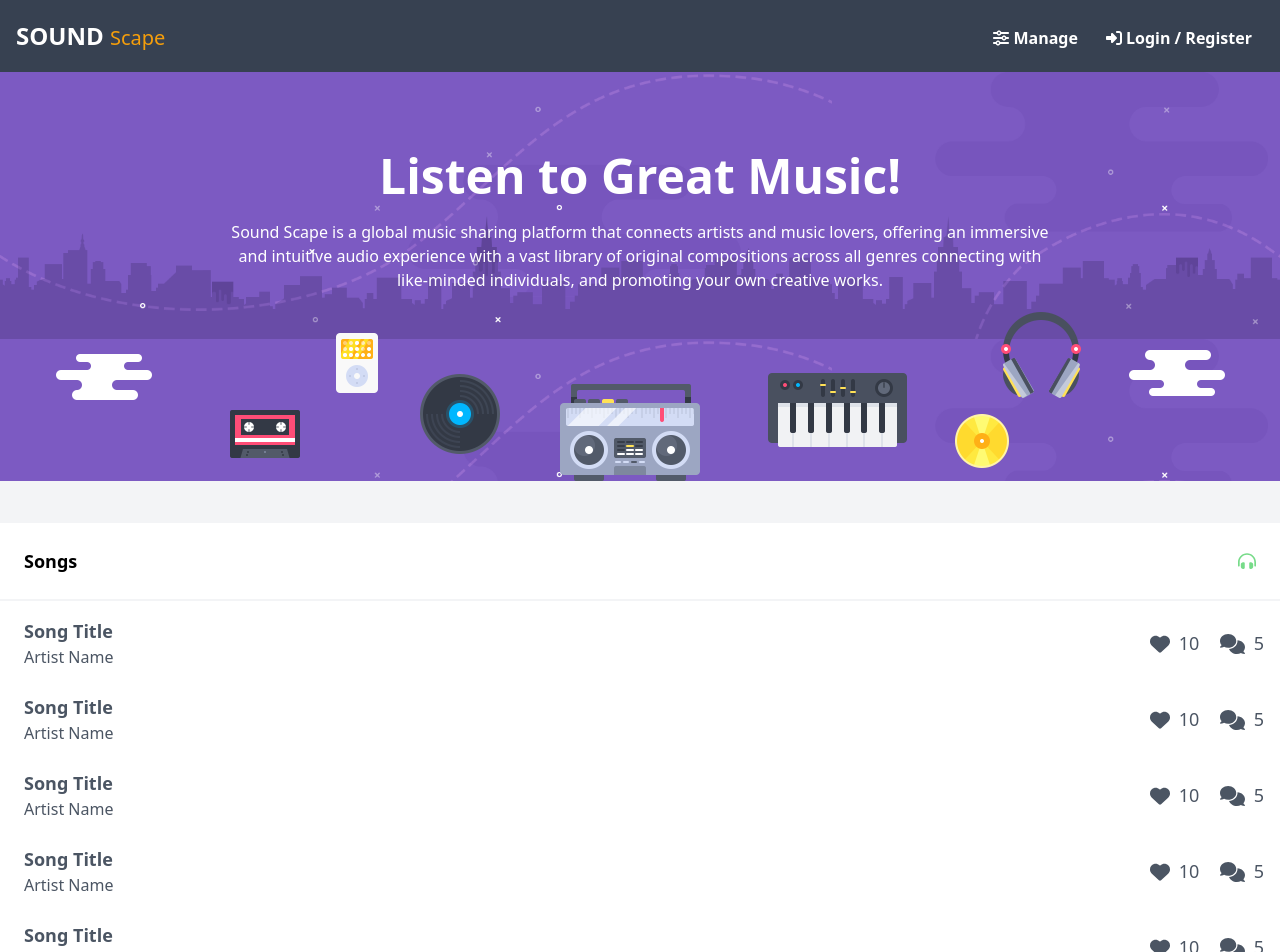
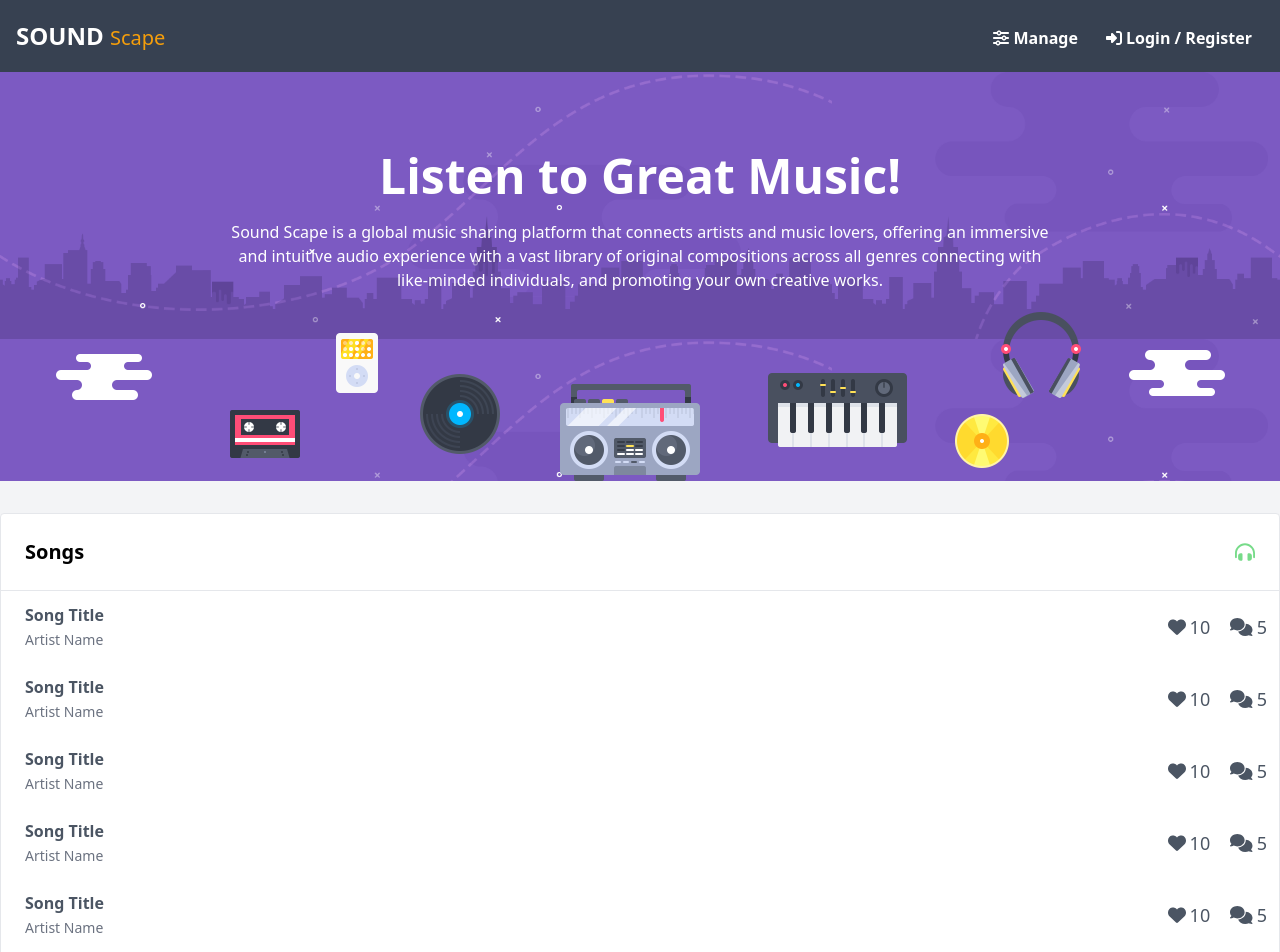
Before and after one commit to ncondes/Sound-Scape, a React (Vite) app: page / in a window 1280 px wide. Shown: the top 952 px of the page. Built offline with nearby package versions, Linux system fonts and the light colour scheme.

Commit message:
minor modifications in tailwind classes

```diff
--- a/src/components/songs/SongItem.jsx
+++ b/src/components/songs/SongItem.jsx
@@ -1,18 +1,26 @@
-import { faComments, faHeart } from "@fortawesome/free-solid-svg-icons"
-import { FontAwesomeIcon } from "@fortawesome/react-fontawesome"
+import { faComments, faHeart } from '@fortawesome/free-solid-svg-icons'
+import { FontAwesomeIcon } from '@fortawesome/react-fontawesome'
 
 export const SongItem = () => {
    return (
-     <li className="text-gray-600 container mx-auto flex justify-between items-center pt-4 pb-2 pl-6 pr-4 hover:bg-gray-100 cursor-pointer">
+      <li className="text-gray-600 container mx-auto flex justify-between items-center p-3 pl-6 transition duration-300 hover:bg-gray-50">
+         {/* song info */}
          <div>
-           <h1 className="font-bold text-lg"> Song Title </h1>
-           <h4> Artist Name </h4>
+            <a href="#" className="font-bold block text-gray-600 cursor-pointer">
+               Song Title
+            </a>
+            <span className="text-gray-500 text-sm">Artist Name</span>
+         </div>
+         {/* likes and comments */}
+         <div className="flex gap-5 text-gray text-lg">
+            <div>
+               <FontAwesomeIcon icon={faHeart} />
+               <span className="ml-1">10</span>
             </div>
             <div>
-           <FontAwesomeIcon icon={faHeart} size="lg" />
-           <span className="font-medium text-lg ml-1 mr-4"> 10 </span>
-           <FontAwesomeIcon icon={faComments} size="lg" />
-           <span className="font-medium text-lg ml-1"> 5 </span>
+               <FontAwesomeIcon icon={faComments} />
+               <span className="ml-1">5</span>
+            </div>
          </div>
       </li>
    )
--- a/src/components/songs/SongList.jsx
+++ b/src/components/songs/SongList.jsx
@@ -1,16 +1,17 @@
-import { FontAwesomeIcon } from "@fortawesome/react-fontawesome"
-import { SongItem } from "./SongItem"
-import { faHeadphonesAlt } from "@fortawesome/free-solid-svg-icons"
+import { SongItem } from './SongItem'
+import { FontAwesomeIcon } from '@fortawesome/react-fontawesome'
+import { faHeadphonesAlt } from '@fortawesome/free-solid-svg-icons'
 
 export const SongList = () => {
    return (
-     <section className="container my-10 mx-auto w-full bg-white border-t-2 border-gray-100">
-        {/* table header */}
-        <div className="font-bold text-lg flex justify-between items-center p-6 border-b-2 border-gray-100">
-           <h1> Songs </h1>
+      <section className="container mx-auto">
+         <div className="bg-white rounded border border-gray-200 flex flex-col">
+            {/* header */}
+            <div className="font-bold text-xl flex justify-between items-center p-6 border-b border-gray-200">
+               <span>Songs</span>
                <FontAwesomeIcon icon={faHeadphonesAlt} style={{ color: '#77db89' }} />
             </div>
-        {/* song list */}
+            {/* list */}
             <ul>
                <SongItem />
                <SongItem />
@@ -18,7 +19,10 @@ export const SongList = () => {
                <SongItem />
                <SongItem />
                <SongItem />
+               <SongItem />
+               <SongItem />
             </ul>
+         </div>
       </section>
    )
 }
```
Lines whose indentation alone changed are shown as unchanged.
